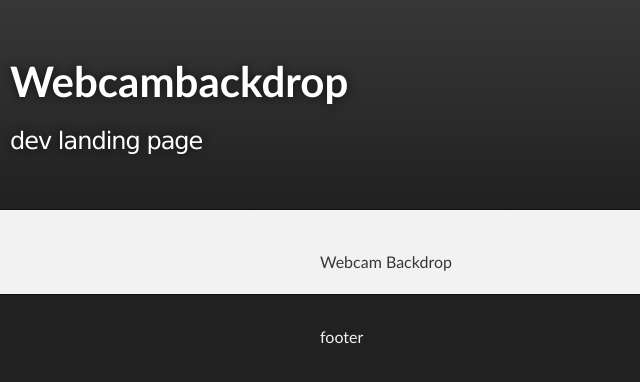
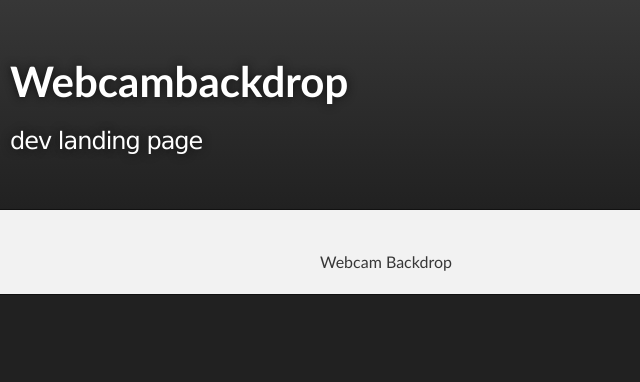
Before and after one commit to silverton/webcambackdrop, a plain HTML site: page index.html in a window 1280 px wide. Shown: the full height of the page, 0-640 px from the left. Drawn offline with Linux system fonts and the light colour scheme.

Commit message:
Update index.html

```diff
--- a/index.html
+++ b/index.html
@@ -47,7 +47,7 @@
     <!-- FOOTER  -->
     <div id="footer_wrap" class="outer">
       <footer class="inner">
-        <p class="copyright">footer</p>
+        <p class="copyright"></p>
       </footer>
     </div>
 
```
